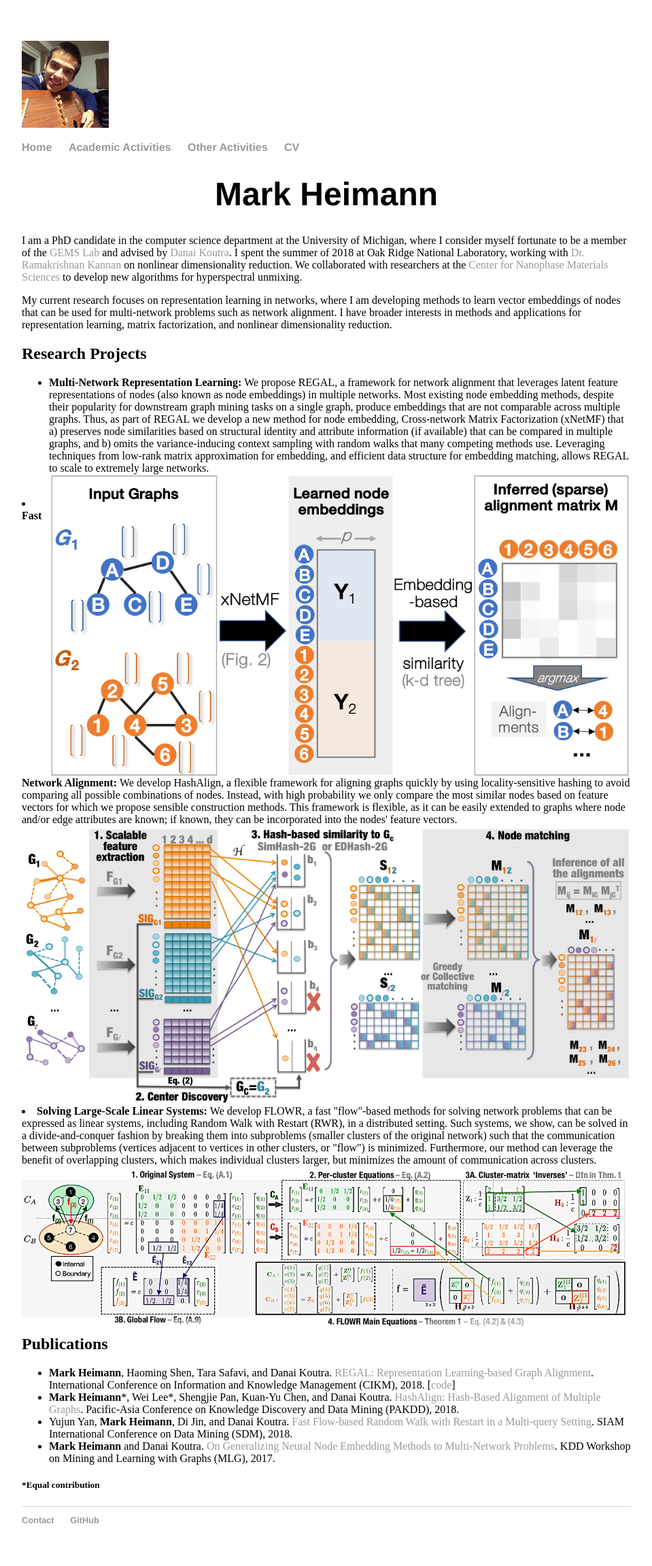
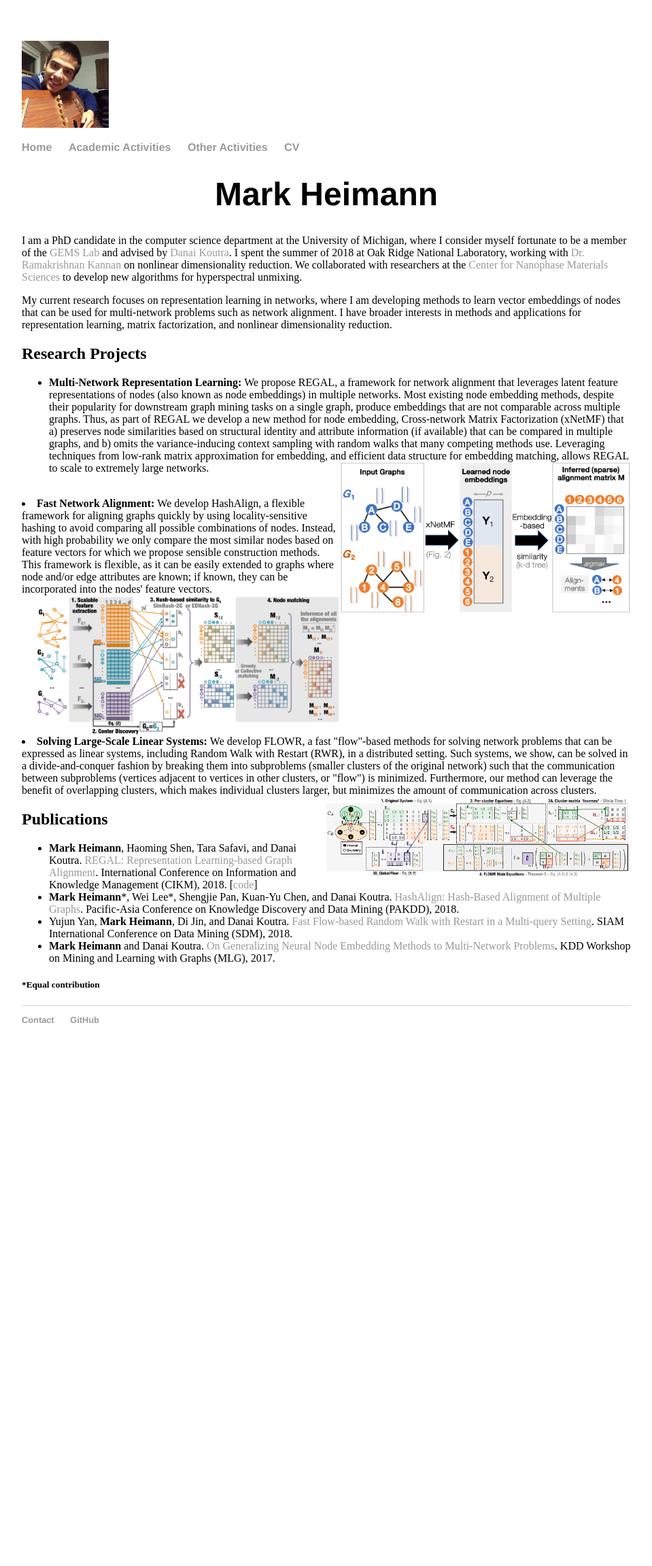
Before and after one commit to markheimann/markheimann.github.io, a Jekyll site: the page built from index.html, in a window 1280 px wide. Shown: the whole page at 68% size, without its empty margins (160-1119 px from the left). Built offline with Jekyll 4.4.1, drawn with Linux system fonts in a browser that asks for light colours; after the commit the page ends 1568 px from its top, so only the background shows below that.

Commit message:
img size

```diff
--- a/css/main.css
+++ b/css/main.css
@@ -53,7 +53,7 @@ ul.posts li {
 .project_figs {
     width: 100;
     float:right;
-    max-width:100%;
+    max-width:50%;
     height: auto;
     /*text-align: right;*/
     display: block;
```
